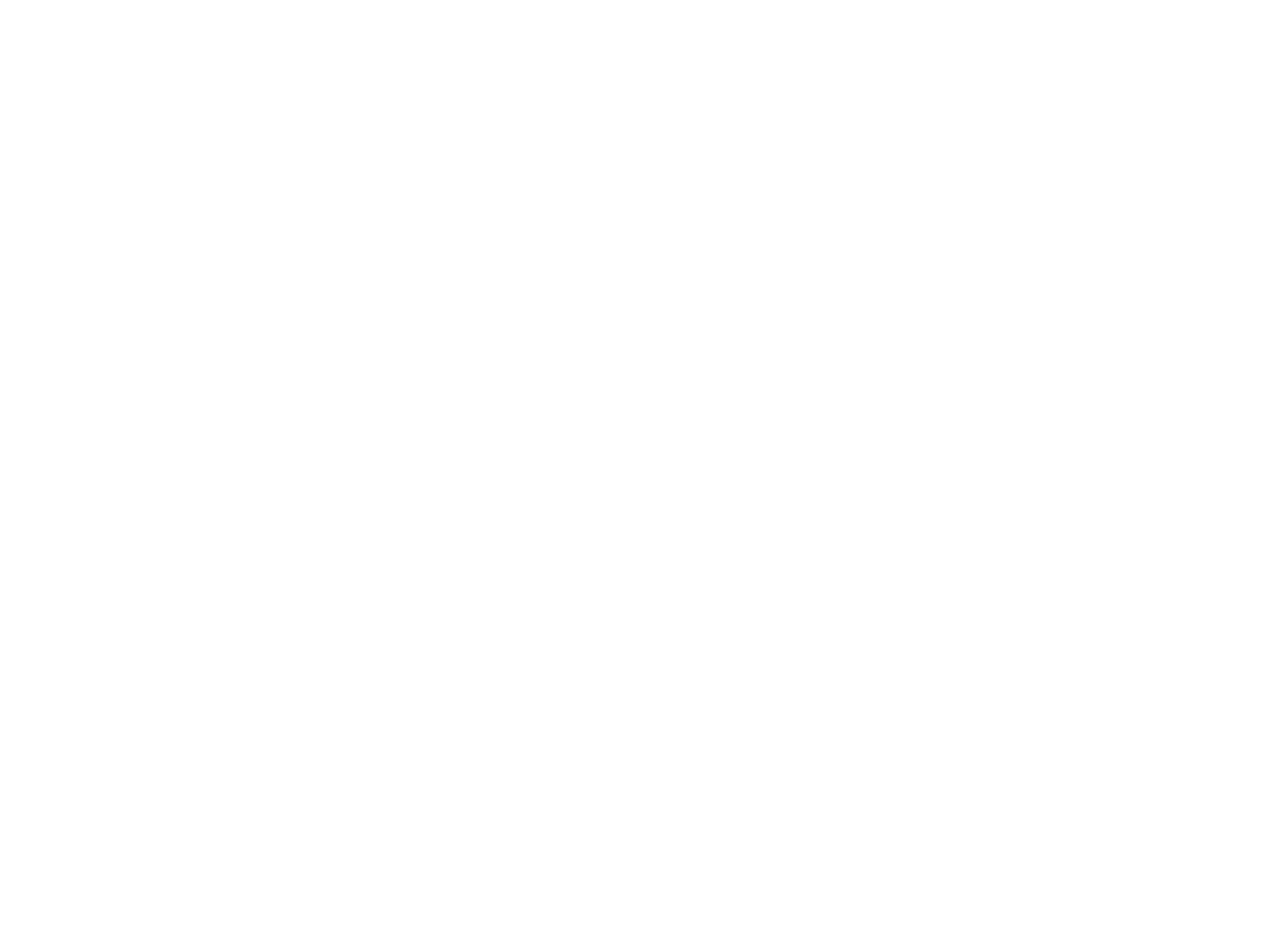
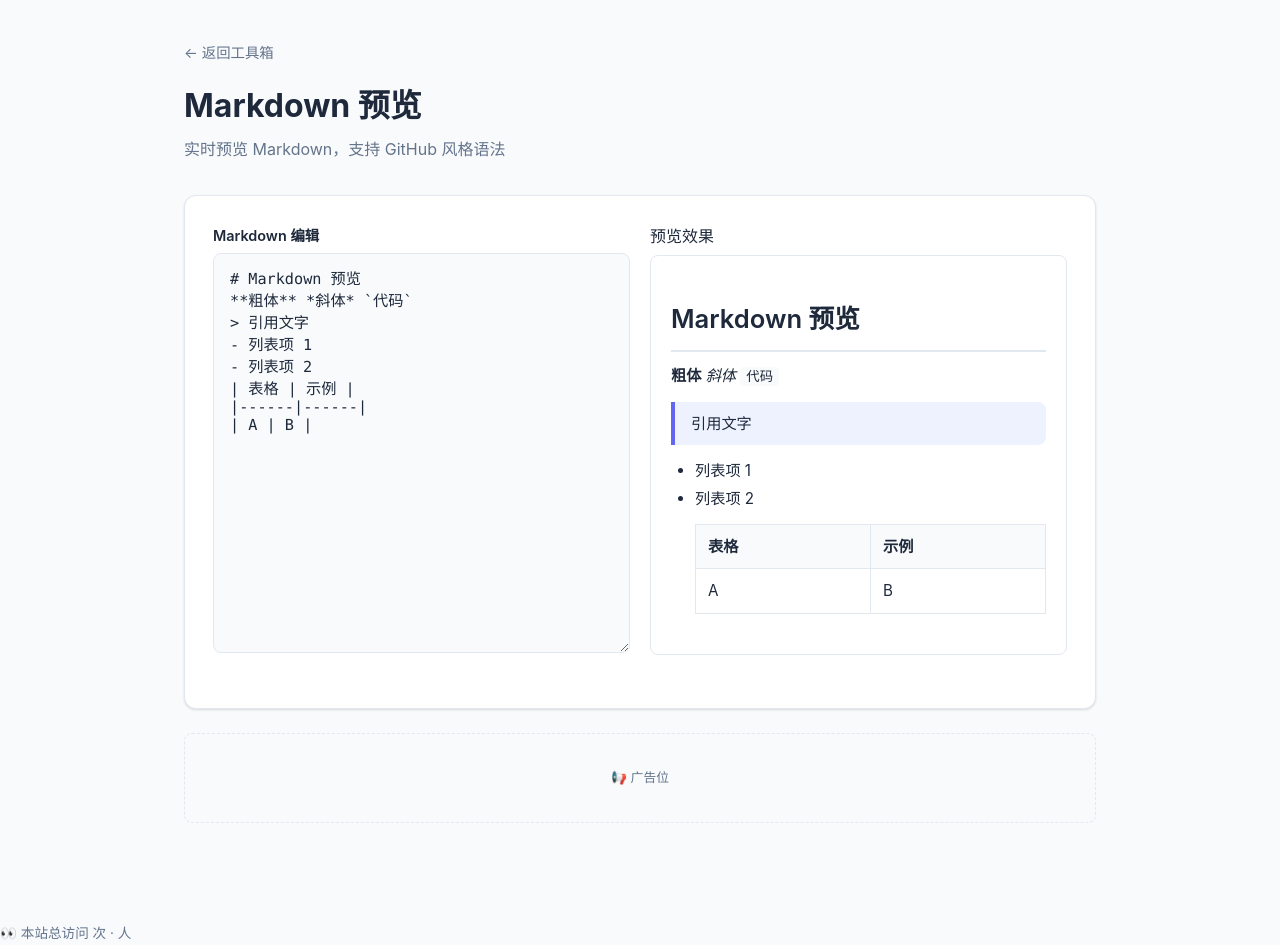
Before and after one commit to DvFqY/toolbox-site, a plain HTML site: page tools/markdown-preview.html in a window 1280 px wide. Before the commit the page ends 800 px from the top, so only its background shows below. Drawn offline with nearby package versions, Linux system fonts and the light colour scheme; some packages are replaced by stand-ins of ours; a script that the page names is missing.

Commit message:
Fix encoding

```diff
--- a/tools/markdown-preview.html
+++ b/tools/markdown-preview.html
@@ -1,4 +1,4 @@
-<!DOCTYPE html><html lang="zh-CN"><head><meta charset="UTF-8"><meta name="viewport" content="width=device-width, initial-scale=1.0"><title>Markdown 棰勮 - 鍦ㄧ嚎宸ュ叿绠?/title><meta name="description" content="鍦ㄧ嚎 Markdown 瀹炴椂棰勮宸ュ叿锛屾敮鎸?GitHub 椋庢牸 Markdown锛屽啓浣?README 蹇呭銆?><link rel="stylesheet" href="../css/style.css"><script src="https://cdn.jsdelivr.net/npm/marked/marked.min.js"></script><style>
+<!DOCTYPE html><html lang="zh-CN"><head><meta charset="UTF-8"><meta name="viewport" content="width=device-width, initial-scale=1.0"><title>Markdown 预览 - 在线工具箱</title><meta name="description" content="在线 Markdown 实时预览工具，支持 GitHub 风格 Markdown，写作 README 必备。"><link rel="stylesheet" href="../css/style.css"><script src="https://cdn.jsdelivr.net/npm/marked/marked.min.js"></script><style>
 .markdown-body{font-size:.95rem;line-height:1.8;color:var(--text)}
 .markdown-body h1,.markdown-body h2,.markdown-body h3{margin-top:20px;margin-bottom:10px;font-weight:600}
 .markdown-body h1{font-size:1.6rem;border-bottom:2px solid var(--border);padding-bottom:8px}
@@ -15,24 +15,24 @@
 .editor-preview{display:grid;grid-template-columns:1fr 1fr;gap:20px}
 @media(max-width:768px){.editor-preview{grid-template-columns:1fr}}
 </style></head><body>
-<div class="tool-page"><a href="../index.html" class="back-link">鈫?杩斿洖宸ュ叿绠?/a><div class="tool-header"><h1>Markdown 棰勮</h1><p class="desc">瀹炴椂棰勮 Markdown锛屾敮鎸?GitHub 椋庢牸璇硶</p></div>
+<div class="tool-page"><a href="../index.html" class="back-link">← 返回工具箱</a><div class="tool-header"><h1>Markdown 预览</h1><p class="desc">实时预览 Markdown，支持 GitHub 风格语法</p></div>
 <div class="tool-body"><div class="editor-preview">
-<div class="form-group"><label>Markdown 缂栬緫</label><textarea id="input" oninput="preview()" style="min-height:400px"># Markdown 棰勮
-**绮椾綋** *鏂滀綋* `浠ｇ爜`
-> 寮曠敤鏂囧瓧
-- 鍒楄〃椤?1
-- 鍒楄〃椤?2
-| 琛ㄦ牸 | 绀轰緥 |
+<div class="form-group"><label>Markdown 编辑</label><textarea id="input" oninput="preview()" style="min-height:400px"># Markdown 预览
+**粗体** *斜体* `代码`
+> 引用文字
+- 列表项 1
+- 列表项 2
+| 表格 | 示例 |
 |------|------|
 | A | B |</textarea></div>
-<div><label>棰勮鏁堟灉</label><div id="preview" class="markdown-body" style="min-height:400px;border:1px solid var(--border);border-radius:var(--radius-sm);padding:20px;margin-top:6px;background:var(--surface)"></div></div>
+<div><label>预览效果</label><div id="preview" class="markdown-body" style="min-height:400px;border:1px solid var(--border);border-radius:var(--radius-sm);padding:20px;margin-top:6px;background:var(--surface)"></div></div>
 </div></div>
-<div class="ad-slot">馃摙 骞垮憡浣?/div></div>
+<div class="ad-slot">📢 广告位</div></div>
 <script>function preview(){document.getElementById("preview").innerHTML=marked.parse(document.getElementById("input").value)}preview()</script>
-<!-- 璁块棶缁熻 -->
+<!-- 访问统计 -->
 <div style="margin-top:16px;font-size:.85rem;color:var(--text-secondary)">
-  <span>馃憖 鏈珯鎬昏闂?<span id="busuanzi_value_site_pv"></span> 娆?路
-  <span id="busuanzi_value_site_uv"></span> 浜?/span>
+  <span>👀 本站总访问 <span id="busuanzi_value_site_pv"></span> 次 ·
+  <span id="busuanzi_value_site_uv"></span> 人</span>
 </div>
 <script async src="//busuanzi.ibruce.info/busuanzi/2.3/busuanzi.pure.mini.js"></script>
 </body></html>
```
